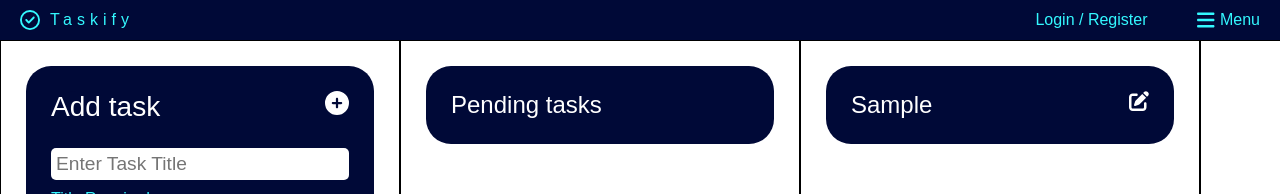
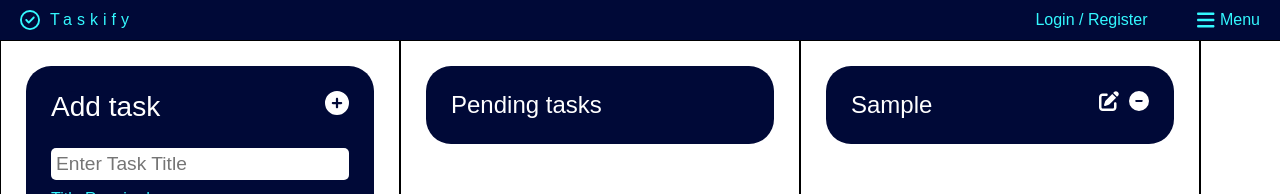
Before and after one commit to Jason-Smith-Code/taskify, a React (Create React App) app: page / in a window 1280 px wide. Both pictures are taken after typing "Sample" into the empty fields and a click on the button "Add Category". Shown: the top 194 px of the page. Built offline with nearby package versions, Linux system fonts and the light colour scheme.

Commit message:
added the ability to delete a category

```diff
--- a/src/components/forms/CategoryForm.js
+++ b/src/components/forms/CategoryForm.js
@@ -8,7 +8,7 @@ import { faCirclePlus } from "@fortawesome/free-solid-svg-icons";
 
 export function CategoryForm() {
     const [title, setTitle] = useState("");
-    const [characters, setCharacters] = useState(20)
+    const [characters, setCharacters] = useState(20);
     const maxTitleSize = 20;
 
     const dispatch = useDispatch();
--- a/src/components/taskCategories/TaskCategories.js
+++ b/src/components/taskCategories/TaskCategories.js
@@ -16,6 +16,7 @@ export const TaskCategories = () => {
                 <Category
                     title={category.title}
                     key={category.key}
+                    id={category.key}
                 />)}
                 <div className='column center'>
                     <CategoryForm />
--- a/src/components/taskCategories/category/Category.css
+++ b/src/components/taskCategories/category/Category.css
@@ -7,3 +7,7 @@
     display: flex;
     justify-content: space-between;
 }
+
+.category-icons {
+    margin-left: 10px
+}
--- a/src/components/taskCategories/category/Category.js
+++ b/src/components/taskCategories/category/Category.js
@@ -1,13 +1,23 @@
 import './Category.css';
 import { FontAwesomeIcon } from '@fortawesome/react-fontawesome';
 import { faPenToSquare } from '@fortawesome/free-solid-svg-icons';
-
+import { faCircleMinus } from '@fortawesome/free-solid-svg-icons';
+import { deleteCategory } from '../../../features/categoryListSlice';
+import { useDispatch } from 'react-redux';
 
 export const Category = (category) => {
-    const iconSize = "lg";
+
+    const dispatch = useDispatch();
+    const iconSize = "xl";
     return(
         <div className="column">
-            <div className="category-title-container"><h2>{category.title}</h2><FontAwesomeIcon icon={faPenToSquare} size={iconSize}/></div>
+            <div className="category-title-container">
+                <h2>{category.title}</h2>
+                <div>
+                    <button className="icon-button"><FontAwesomeIcon icon={faPenToSquare} size={iconSize} className="category-icons"/></button>
+                    <button className="icon-button" onClick={() => dispatch(deleteCategory(category.key))}><FontAwesomeIcon icon={faCircleMinus} size={iconSize} className="category-icons"/></button>
+                </div>
+            </div>
             {/* map out tasks in this category */}
         </div>
     )
--- a/src/features/categoryListSlice.js
+++ b/src/features/categoryListSlice.js
@@ -8,11 +8,15 @@ export const categoryListSlice = createSlice({
     reducers: {
         addCategory: (state, action) => {
             state.categoryList.push(action.payload)
+        },
+        deleteCategory: (state, action) => {
+            console.log("deleting category")
+            state.categoryList = state.categoryList.filter((category) => category.id !== action.payload);
         }
     }
-})
+});
 
-export const { addCategory } = categoryListSlice.actions;
+export const { addCategory, deleteCategory} = categoryListSlice.actions;
 
 export const getGetCategoryList = state => state.categories.categoryList;
 
```
